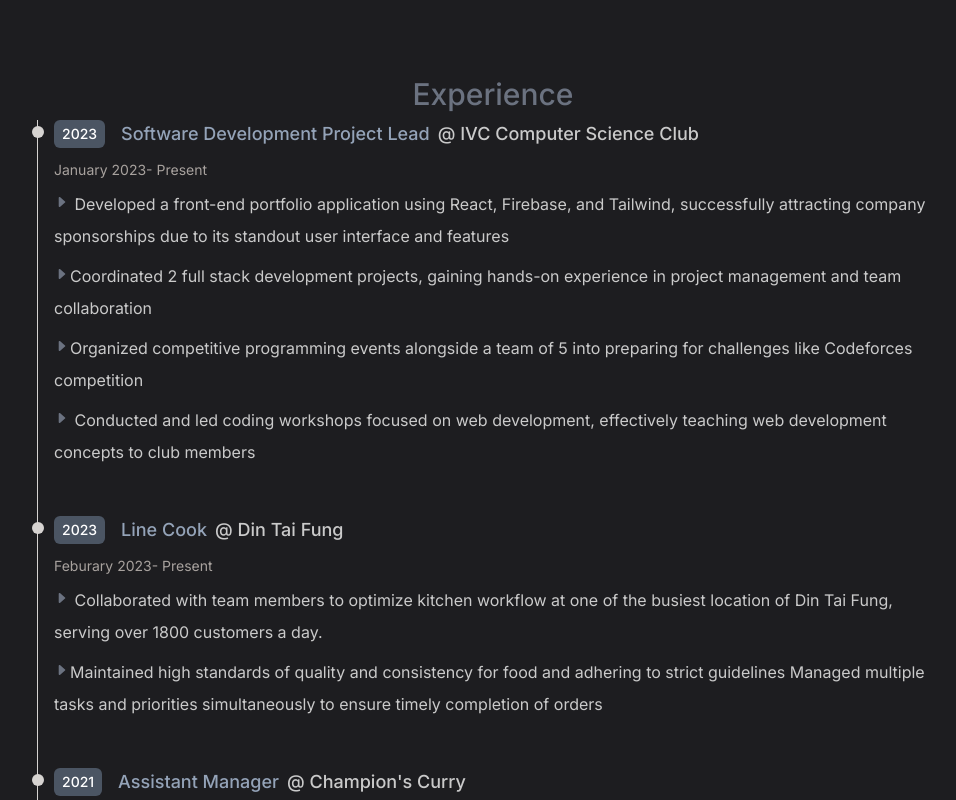
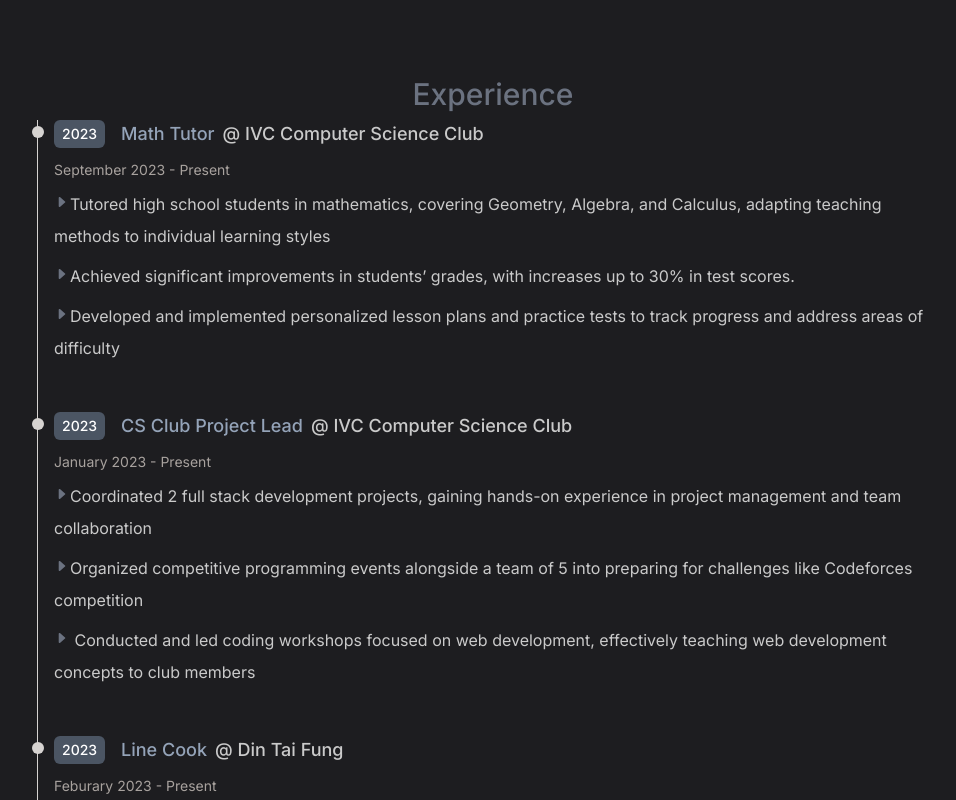
Before and after one commit to OppedRawen/MyPortfolio, a React (Create React App) app: page / in a window 1280 px wide. Shown: the part 1660-2460 px from the top of the page, without its empty margins (171-1127 px from the left). Built offline with nearby package versions, Linux system fonts and the light colour scheme.

Commit message:
experience section

```diff
--- a/src/components/About.jsx
+++ b/src/components/About.jsx
@@ -12,7 +12,7 @@
   };
     return(
 
-        <div className=' flex flex-col justify-center p-10 '>
+        <div className='flex flex-col justify-center p-10 m-auto pt-12'>
 
         <div className="max-w-screen-md mx-auto">
         <motion.h3
--- a/src/components/Experience.jsx
+++ b/src/components/Experience.jsx
@@ -1,15 +1,29 @@
 import React from "react";
 import {IoCaretForwardOutline} from "react-icons/io5"
+import {motion} from "framer-motion";
 const Experience = () => {
     const experience =[
+      {
+        year:"2023",
+        title: "Math Tutor",
+        company: "IVC Computer Science Club",
+        duration: "September 2023 - Present",
+        description: ()=>(
+          <ul>
+            <li className="mt-2"><span className=" inline-block text-gray-500"><IoCaretForwardOutline/></span>Tutored high school students in mathematics, covering Geometry, Algebra, and Calculus, adapting teaching methods to individual learning styles</li>
+            <li className="mt-2"><span className=" inline-block text-gray-500"><IoCaretForwardOutline/></span>Achieved significant improvements in students’ grades, with increases up to 30% in test scores.</li>
+            <li className="mt-2"> <span className=" inline-block text-gray-500"><IoCaretForwardOutline/></span>Developed and implemented personalized lesson plans and practice tests to track progress and address areas of difficulty </li>
+
+          </ul>
+        )
+      },
         {
           year:"2023",
-          title: "Software Development Project Lead",
+          title: "CS Club Project Lead",
           company: "IVC Computer Science Club",
-          duration: "January 2023- Present",
+          duration: "January 2023 - Present",
           description: ()=>(
             <ul>
-              <li className="mt-2"><span className=" inline-block text-gray-500"><IoCaretForwardOutline/></span> Developed a front-end portfolio application using React, Firebase, and Tailwind, successfully attracting company sponsorships due to its standout user interface and features</li>
               <li className="mt-2"><span className=" inline-block text-gray-500"><IoCaretForwardOutline/></span>Coordinated 2 full stack development projects, gaining hands-on experience in project management and team collaboration</li>
               <li className="mt-2"> <span className=" inline-block text-gray-500"><IoCaretForwardOutline/></span>Organized competitive programming events alongside a team of 5 into preparing for challenges like Codeforces competition </li>
               <li className="mt-2"><span className=" inline-block text-gray-500"><IoCaretForwardOutline/></span> Conducted and led coding workshops focused on web development, effectively teaching web development concepts to club members</li>
@@ -20,7 +34,7 @@
           year:"2023",
           title: "Line Cook",
           company: "Din Tai Fung",
-          duration: "Feburary 2023- Present",
+          duration: "Feburary 2023 - Present",
           description: ()=>(
             <ul>
               <li className="mt-2"><span className=" inline-block text-gray-500"><IoCaretForwardOutline/></span> Collaborated with team members to optimize kitchen workflow at one of the busiest location of Din Tai Fung, serving over 1800 customers a day.</li>
@@ -34,7 +48,7 @@
           year:"2021",
           title: "Assistant Manager",
           company: "Champion's Curry",
-          duration: "June 2021- January 2023",
+          duration: "June 2021 - January 2023",
           description: ()=>(
 
             <ul>
@@ -50,10 +64,21 @@
       ];
     return(
         <section id="experience" className="max-w-screen-lg m-auto md:pl-20 px-8 py-24 sm:py-32">
-        <h2 className="text-3xl py-2 text-gray-500 font-medium text-center">Experience</h2>
+        <motion.h2 initial={{ opacity: 0 }}
+          whileInView={{ opacity: 1 }}
+          transition={{ duration: 1, delay: 0.6 }}
+          viewport={{ once: true }} className="text-3xl py-2 text-gray-500 font-medium text-center">Experience</motion.h2>
         {experience.map((data)=>(
-          <ol className="flex flex-col md:flex-row relative border-l border-stone-300">
-            <li className="mb-10 ml-4">
+          <motion.ol className="flex flex-col md:flex-row relative border-l border-stone-300"
+          initial={{ opacity: 0 }}
+          whileInView={{ opacity: 1 }}
+          transition={{ duration: 1, delay: 0.8 }}
+          viewport={{ once: true }}>
+            <li className="mb-10 ml-4"
+
+          initial="hidden"
+          whileInView="animate"
+          viewport={{ once: true }}>
 
             <div className="absolute mt-1.5 -left-1.5 w-3 h-3 bg-stone-300 rounded-full">
 
@@ -81,7 +106,7 @@
               </div> */}
 
             </li>
-          </ol>
+          </motion.ol>
 
 
 
--- a/src/components/Introduction.jsx
+++ b/src/components/Introduction.jsx
@@ -1,5 +1,5 @@
 import React from "react";
-
+import {motion} from "framer-motion";
 const Introduction = () => {
 return(
 <div id="about" className="flex justify-center min-h-screen items-center">
@@ -7,18 +7,45 @@
     <div className="flex flex-col md:flex-row justify-center">
 
       <div className="md:w-2/3 mx-6">
-        <h2 className=" text-gray-400 font-bold text-2xl">About Me</h2>
+      <motion.h2
+        initial={{ opacity: 0, y: 50 }}
+        whileInView={{ opacity: 1, y: 0 }}
+        transition={{ duration: 0.4, delay: 0.5 }}
+        viewport={{ once: true }}
+       className=" text-gray-400 font-bold text-2xl">About Me</motion.h2>
 
-        <p className="text-[#cacaca] mt-4 text-[16px] leading-6">
+   <motion.p
+        initial={{ opacity: 0, y: 50 }}
+        whileInView={{ opacity: 1, y: 0 }}
+        transition={{ duration: 0.4, delay: 0.75 }}
+        viewport={{ once: true }}
+       className="text-[#cacaca] mt-4 text-[16px] leading-6">
        My coding journey began in high school when I stumbled upon a game development club. That's when I realized that games such as Doodle Jump and Flappy Bird, which I played on my phone often, can be created by someone simply with a laptop and a good internet connection. During my time in the club, I dove into the complexities of programming <span className="font-bold text-[#54d5bb]">2D games in Java</span>, grasping concepts like <span className="font-bold text-[#54d5bb]">motion physics</span> and <span className="font-bold text-[#54d5bb]">geometry</span>. This discovery motivated me to pursue a major in <span className="font-bold text-[#54d5bb]">computer science</span> to delve deeper into the world of programming.
 
-        </p>
-        <p className="text-[#cacaca]  mt-4 mb-8 text-[16px] leading-6">During my second year of college, I also enrolled into a full stack coding bootcamp. This  program enhanced my understanding of web development and allowed me to master advanced framworks and tools, including <span className="font-bold text-[#54d5bb]">React.js</span> in the front-end and <span className="font-bold text-[#54d5bb]">Node.js</span> for back-end services. I also learned to efficiently manage application assets and modules using <span className="font-bold text-[#54d5bb]">Webpack</span>, These key skills now enable me to develop complex, performant, and user-centric web applications, such as an eCommerce platform and social media applcation.</p>
-        <p className="text-[#cacaca]  mt-4 mb-8 text-[16px] leading-6">Beyond coding, I am also an active skateboarder. One of my favorite things to do before a coding session is to hit up my local skatepark and clear my mind with some excercise</p>
+        </motion.p>
+        <motion.p
+        initial={{ opacity: 0, y: 50 }}
+        whileInView={{ opacity: 1, y: 0 }}
+        transition={{ duration: 0.4, delay: 1 }}
+        viewport={{ once: true }}
+       className="text-[#cacaca]  mt-4 mb-8 text-[16px] leading-6">During my second year of college, I also enrolled into a full stack coding bootcamp. This  program enhanced my understanding of web development and allowed me to master advanced framworks and tools, including <span className="font-bold text-[#54d5bb]">React.js</span> in the front-end and <span className="font-bold text-[#54d5bb]">Node.js</span> for back-end services. I also learned to efficiently manage application assets and modules using <span className="font-bold text-[#54d5bb]">Webpack</span>, These key skills now enable me to develop complex, performant, and user-centric web applications, such as an eCommerce platform and social media applcation.
+       </motion.p>
+       <motion.p
+        initial={{ opacity: 0, y: 50 }}
+        whileInView={{ opacity: 1, y: 0 }}
+        transition={{ duration: 0.4, delay: 1.25 }}
+        viewport={{ once: true }}
+       className="text-[#cacaca]  mt-4 mb-8 text-[16px] leading-6">Beyond coding, I am also an active skateboarder. One of my favorite things to do before a coding session is to hit up my local skatepark and clear my mind with some excercise
+       </motion.p>
       </div>
-      <div className="md:w-1/3 flex justify-center md:justify-start mt-5">
+      <motion.div
+        initial={{ opacity: 0, y: 50 }}
+        whileInView={{ opacity: 1, y: 0 }}
+        transition={{ duration: 0.4, delay: 0.5 }}
+        viewport={{ once: true }}
+      className="md:w-1/3 flex justify-center md:justify-start mt-5">
         <img src="profile.jpg" className="w-60 h-60 mt-10 rounded-md" alt="profileImage"/>
-      </div>
+      </motion.div>
     </div>
   </div>
 </div>
```
